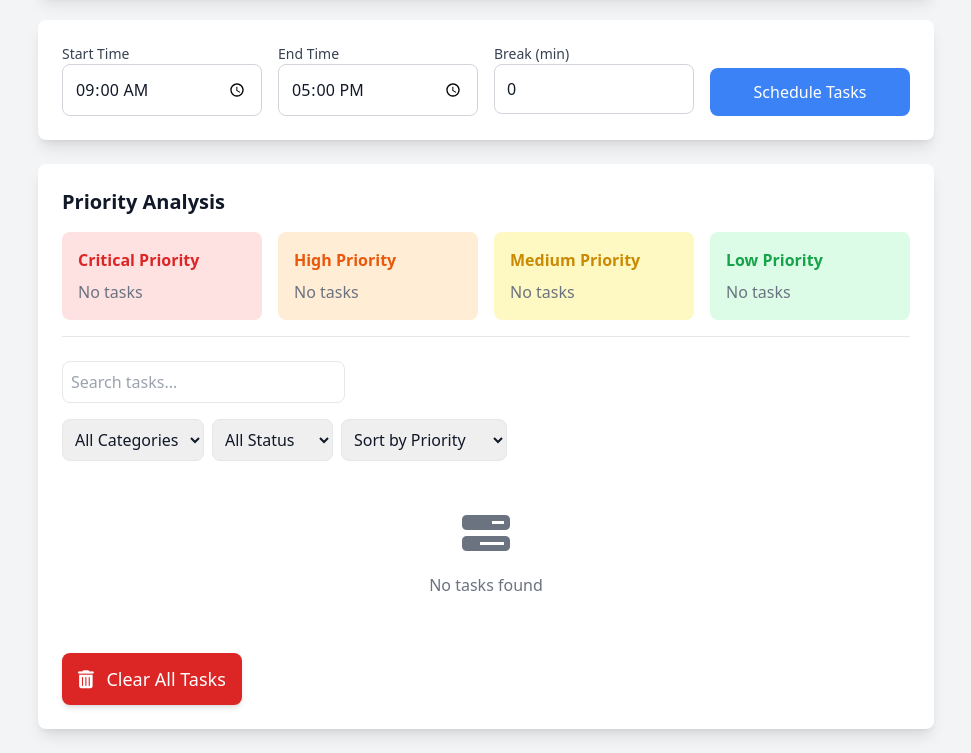
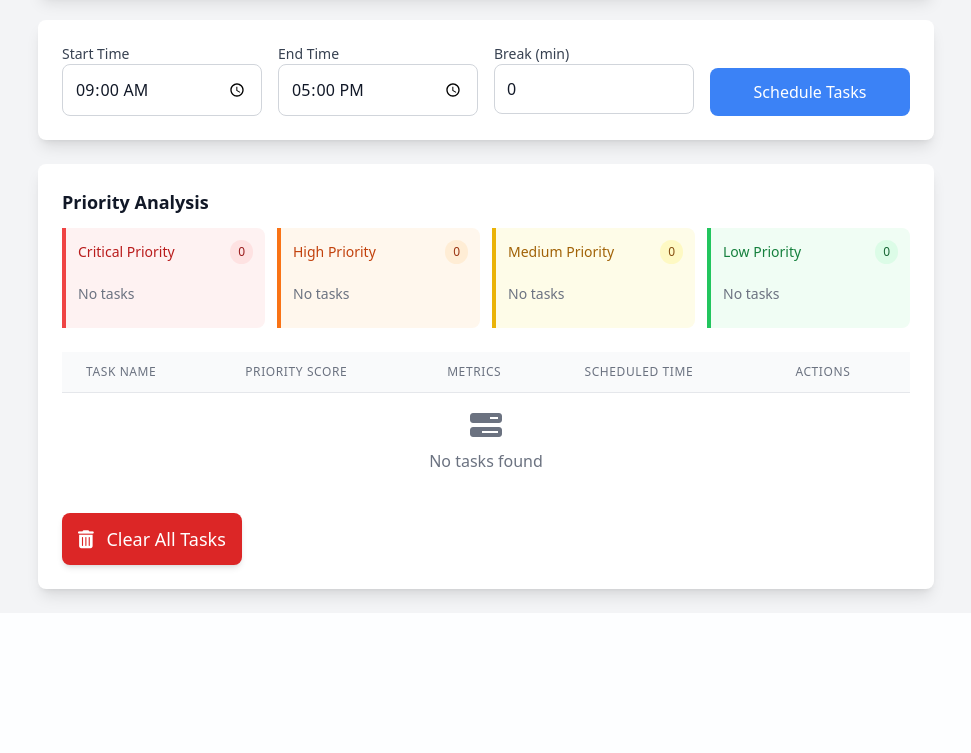
Before and after one commit to Shygul22/db, a PHP site: page / in a window 1280 px wide. Shown: the part 210-963 px from the top of the page, without its empty margins (154-1125 px from the left). After the commit the page ends 815 px from the top, so only its background shows below. Run offline with PHP 8.4, Linux system fonts and the light colour scheme; some libraries are stand-ins or nearby versions.

Commit message:
Add files via upload

```diff
--- a/index.php
+++ b/index.php
@@ -99,73 +99,53 @@
             <!-- Task List -->
             <div id="task-list" class="bg-white p-6 rounded-lg shadow-lg">
                 <!-- Priority Analysis Summary -->
-                <div id="priority-analysis" class="mb-6 border-b pb-4">
-                    <h3 class="text-xl font-semibold mb-4">Priority Analysis</h3>
-                    <div class="grid grid-cols-1 sm:grid-cols-4 gap-4">
-                        <div class="bg-red-100 p-4 rounded-lg">
-                            <h4 class="font-semibold text-red-600">Critical Priority</h4>
-                            <div id="critical-tasks" class="mt-2"></div>
+                <div id="priority-analysis" class="mb-6">
+                    <h3 class="text-lg font-semibold mb-3">Priority Analysis</h3>
+
+                    <div class="grid grid-cols-1 sm:grid-cols-2 lg:grid-cols-4 gap-3">
+                        <!-- Critical Priority -->
+                        <div class="border-l-4 border-red-500 bg-red-50 rounded-r-lg p-3">
+                            <div class="flex items-center justify-between mb-2">
+                                <h4 class="text-sm font-medium text-red-700">Critical Priority</h4>
+                                <span id="critical-count" class="text-xs bg-red-100 text-red-800 px-2 py-1 rounded-full"></span>
                             </div>
-                        <div class="bg-orange-100 p-4 rounded-lg">
-                            <h4 class="font-semibold text-orange-600">High Priority</h4>
-                            <div id="high-tasks" class="mt-2"></div>
+                            <div id="critical-tasks" class="text-sm space-y-2"></div>
                         </div>
-                        <div class="bg-yellow-100 p-4 rounded-lg">
-                            <h4 class="font-semibold text-yellow-600">Medium Priority</h4>
-                            <div id="medium-tasks" class="mt-2"></div>
+
+                        <!-- High Priority -->
+                        <div class="border-l-4 border-orange-500 bg-orange-50 rounded-r-lg p-3">
+                            <div class="flex items-center justify-between mb-2">
+                                <h4 class="text-sm font-medium text-orange-700">High Priority</h4>
+                                <span id="high-count" class="text-xs bg-orange-100 text-orange-800 px-2 py-1 rounded-full"></span>
                             </div>
-                        <div class="bg-green-100 p-4 rounded-lg">
-                            <h4 class="font-semibold text-green-600">Low Priority</h4>
-                            <div id="low-tasks" class="mt-2"></div>
+                            <div id="high-tasks" class="text-sm space-y-2"></div>
+                        </div>
+
+                        <!-- Medium Priority -->
+                        <div class="border-l-4 border-yellow-500 bg-yellow-50 rounded-r-lg p-3">
+                            <div class="flex items-center justify-between mb-2">
+                                <h4 class="text-sm font-medium text-yellow-700">Medium Priority</h4>
+                                <span id="medium-count" class="text-xs bg-yellow-100 text-yellow-800 px-2 py-1 rounded-full"></span>
+                            </div>
+                            <div id="medium-tasks" class="text-sm space-y-2"></div>
+                        </div>
+
+                        <!-- Low Priority -->
+                        <div class="border-l-4 border-green-500 bg-green-50 rounded-r-lg p-3">
+                            <div class="flex items-center justify-between mb-2">
+                                <h4 class="text-sm font-medium text-green-700">Low Priority</h4>
+                                <span id="low-count" class="text-xs bg-green-100 text-green-800 px-2 py-1 rounded-full"></span>
+                            </div>
+                            <div id="low-tasks" class="text-sm space-y-2"></div>
                         </div>
                     </div>
                 </div>
 
-                <!-- Search and filters remain the same -->
-                <div class="flex flex-col sm:flex-row gap-4 mb-4">
-                    <input type="text" id="task-search" placeholder="Search tasks..." onkeyup="filterTasks()"
-                        class="w-full sm:w-1/3 p-2 border rounded-lg">
+                <!-- Remove search and filters section and replace with just the task list -->
+                <div id="task-list-content" class="mt-4">
+                    <!-- Task list content will be populated by JavaScript -->
                 </div>
-                <div class="flex flex-wrap gap-2 mb-4">
-                    <select id="filter-category" onchange="filterTasks()" class="w-full sm:w-auto p-2 border rounded-lg">
-                        <option value="">All Categories</option>
-                        <option value="work">Work</option>
-                        <option value="personal">Personal</option>
-                        <option value="study">Study</option>
-                        <option value="health">Health</option>
-                        <option value="other">Other</option>
-                    </select>
 
-                    <select id="filter-status" onchange="filterTasks()" class="w-full sm:w-auto p-2 border rounded-lg">
-                        <option value="">All Status</option>
-                        <option value="pending">Pending</option>
-                        <option value="completed">Completed</option>
-                    </select>
-
-                    <select id="sort-tasks" onchange="sortAndUpdateTasks()" class="w-full sm:w-auto p-2 border rounded-lg">
-                        <option value="priority">Sort by Priority</option>
-                        <option value="dueDate">Sort by Due Date</option>
-                        <option value="progress">Sort by Progress</option>
-                        <option value="effort">Sort by Effort</option>
-                    </select>
-                </div>
-                <div id="task-list-content" class="mt-4 list-view">
-                    <div class="text-center py-12 px-4">
-                        <svg class="mx-auto h-16 w-16 text-gray-400" fill="none" stroke="currentColor" viewBox="0 0 48 48">
-                            <path stroke-linecap="round" stroke-linejoin="round" stroke-width="2" d="M9 5H7a2 2 0 00-2 2v12a2 2 0 002 2h10a2 2 0 002-2V7a2 2 0 00-2-2h-2M9 5a2 2 0 002 2h2a2 2 0 002-2M9 5a2 2 0 012-2h2a2 2 0 012 2m-6 9l2 2 4-4"></path>
-                        </svg>
-                        <h3 class="mt-4 text-lg font-medium text-gray-900">No tasks yet</h3>
-                        <p class="mt-2 text-sm text-gray-500">Get started by adding your first task using the form on the left.</p>
-                        <div class="mt-6">
-                            <button onclick="document.getElementById('task-name').focus()" class="inline-flex items-center px-4 py-2 border border-transparent shadow-sm text-sm font-medium rounded-md text-white bg-blue-600 hover:bg-blue-700 focus:outline-none focus:ring-2 focus:ring-offset-2 focus:ring-blue-500">
-                                <svg class="-ml-1 mr-2 h-5 w-5" xmlns="http://www.w3.org/2000/svg" fill="none" viewBox="0 0 24 24" stroke="currentColor">
-                                    <path stroke-linecap="round" stroke-linejoin="round" stroke-width="2" d="M12 6v6m0 0v6m0-6h6m-6 0H6"/>
-                                </svg>
-                                Add Your First Task
-                            </button>
-                        </div>
-                    </div>
-                </div>
                 <button onclick="clearAllTasks()" class="w-full sm:w-auto bg-red-600 text-white py-3 px-4 rounded-lg shadow-md hover:bg-red-700 focus:outline-none focus:ring-2 focus:ring-red-600 transition duration-300 mt-6 text-lg">
                     <i class="fa fa-trash mr-2"></i> Clear All Tasks
                 </button>
@@ -290,16 +270,8 @@ function calculatePriorityScore(task) {
         (effortWeight * normalizedEffort)
     ) * 2;
 
-    // Add time-based urgency boost if due date exists
-    let finalScore = baseScore;
-    if (task.dueDate) {
-        const daysUntilDue = getDaysUntilDue(task.dueDate);
-        if (daysUntilDue <= 1) finalScore *= 1.5;  // 50% boost for tasks due within 24 hours
-        else if (daysUntilDue <= 3) finalScore *= 1.2;  // 20% boost for tasks due within 3 days
-    }
-
-    // Normalize final score to 0-10 range and round to 2 decimal places
-    return Math.min(10, Math.max(0, finalScore)).toFixed(2);
+    // Return score rounded to 2 decimal places
+    return Math.min(10, Math.max(0, baseScore)).toFixed(2);
 }
 
 // Add helper function for date calculations
@@ -323,61 +295,96 @@ function getPriorityClass(score) {
 // Update the task element creation in updateTaskList function
 function updateTaskList(filteredTasks = tasks) {
     try {
-        updatePriorityAnalysis(); // Add this line at the start
+        updatePriorityAnalysis();
         const taskListContent = document.getElementById('task-list-content');
         taskListContent.innerHTML = '';
 
+        // Add table header
+        taskListContent.innerHTML = `
+            <div class="overflow-x-auto">
+                <table class="min-w-full divide-y divide-gray-200">
+                    <thead class="bg-gray-50">
+                        <tr>
+                            <th class="px-6 py-3 text-left text-xs font-medium text-gray-500 uppercase tracking-wider">Task Name</th>
+                            <th class="px-6 py-3 text-left text-xs font-medium text-gray-500 uppercase tracking-wider">Priority Score</th>
+                            <th class="px-6 py-3 text-left text-xs font-medium text-gray-500 uppercase tracking-wider">Metrics</th>
+                            <th class="px-6 py-3 text-left text-xs font-medium text-gray-500 uppercase tracking-wider">Scheduled Time</th>
+                            <th class="px-6 py-3 text-left text-xs font-medium text-gray-500 uppercase tracking-wider">Actions</th>
+                        </tr>
+                    </thead>
+                    <tbody class="bg-white divide-y divide-gray-200">
+                    </tbody>
+                </table>
+            </div>
+        `;
+
+        const tbody = taskListContent.querySelector('tbody');
+
         filteredTasks.forEach(task => {
-            const taskElement = document.createElement('div');
-            taskElement.className = `p-4 bg-gray-100 rounded-lg shadow-md mb-4 ${
-                task.completedTime ? 'opacity-50' : ''
-            }`;
-
             const priorityScore = calculatePriorityScore(task);
             const priorityClass = getPriorityClass(priorityScore);
             const priorityLabel = getPriorityLabel(priorityScore);
 
-            taskElement.innerHTML = `
-                <div class="flex justify-between items-start">
-                    <div class="flex-1">
-                        <h3 class="text-xl font-semibold">${task.name}</h3>
-                        <div class="${priorityClass} flex items-center gap-2">
-                            <span>Priority: ${priorityLabel}</span>
-                            <span>(Score: ${priorityScore})</span>
+            const tr = document.createElement('tr');
+            tr.className = `${task.completedTime ? 'bg-gray-50' : 'hover:bg-gray-50'} transition-colors`;
+
+            tr.innerHTML = `
+                <td class="px-6 py-4 whitespace-nowrap">
+                    <div class="flex items-center">
+                        <div class="text-sm font-medium text-gray-900 ${task.completedTime ? 'line-through' : ''}">
+                            ${task.name}
                         </div>
-                        <p class="text-gray-700">Urgency: ${task.urgency}/5 | Importance: ${task.importance}/5 | Effort: ${task.effort}h</p>
-                        <p>Scheduled Time: ${task.scheduledTime || 'Not scheduled'}</p>
-                        <p>Due Date: ${task.dueDate ? new Date(task.dueDate).toLocaleDateString() : 'No due date'}</p>
-                        <p class="text-gray-600">${task.description || 'No description'}</p>
                     </div>
-                    <div class="flex flex-col space-y-2 ml-4">
+                </td>
+                <td class="px-6 py-4 whitespace-nowrap">
+                    <div class="flex items-center">
+                        <div class="${priorityClass} text-sm">
+                            ${priorityLabel} (${priorityScore})
+                        </div>
+                    </div>
+                </td>
+                <td class="px-6 py-4 whitespace-nowrap">
+                    <div class="text-sm text-gray-700">
+                        U:${task.urgency}/5 | I:${task.importance}/5 | E:${task.effort}h
+                    </div>
+                </td>
+                <td class="px-6 py-4 whitespace-nowrap">
+                    <div class="text-sm text-gray-500">
+                        ${task.scheduledTime || 'Not scheduled'}
+                    </div>
+                </td>
+                <td class="px-6 py-4 whitespace-nowrap text-right text-sm font-medium">
+                    <div class="flex space-x-2">
                         ${!task.completedTime ? `
                             <button onclick="completeTask('${task.id}')"
-                                class="bg-green-500 text-white px-4 py-2 rounded-lg shadow-md hover:bg-green-600 transition duration-200 flex items-center">
-                                <i class="fa fa-check mr-2"></i>Complete
+                                class="bg-green-500 text-white px-3 py-1 rounded hover:bg-green-600 transition-colors">
+                                <i class="fa fa-check"></i>
                             </button>
                         ` : `
-                            <span class="text-green-600 font-medium">
-                                <i class="fa fa-check-circle mr-1"></i>Completed
+                            <span class="text-green-600">
+                                <i class="fa fa-check-circle"></i>
                             </span>
                         `}
                         <button onclick="deleteTask('${task.id}')"
-                            class="bg-red-500 text-white px-4 py-2 rounded-lg shadow-md hover:bg-red-600 transition duration-200 flex items-center">
-                            <i class="fa fa-trash mr-2"></i>Delete
+                            class="bg-red-500 text-white px-3 py-1 rounded hover:bg-red-600 transition-colors">
+                            <i class="fa fa-trash"></i>
                         </button>
                     </div>
-                </div>
+                </td>
             `;
-            taskListContent.appendChild(taskElement);
+
+            tbody.appendChild(tr);
         });
 
         // Show empty state if no tasks
         if (filteredTasks.length === 0) {
-            taskListContent.innerHTML = `
-                <div class="text-center text-gray-500 py-8">
-                    <i class="fa fa-tasks fa-3x mb-4"></i>
+            tbody.innerHTML = `
+                <tr>
+                    <td colspan="5" class="px-6 py-4 text-center text-gray-500">
+                        <i class="fa fa-tasks fa-2x mb-2"></i>
                         <p>No tasks found</p>
-                </div>
+                    </td>
+                </tr>
             `;
         }
     } catch (error) {
@@ -871,53 +878,14 @@ function updateDashboard() {
     dashboard.init();
 }
 
-// Update filterTasks function
-function filterTasks() {
-    const searchTerm = document.getElementById('task-search').value.toLowerCase();
-    const categoryFilter = document.getElementById('filter-category').value;
-    const statusFilter = document.getElementById('filter-status').value;
-
-    const filtered = tasks.filter(task => {
-        const matchesSearch = task.name.toLowerCase().includes(searchTerm);
-        const matchesCategory = !categoryFilter || task.category === categoryFilter;
-        const matchesStatus = !statusFilter ||
-            (statusFilter === 'completed' && task.completedTime) ||
-            (statusFilter === 'pending' && !task.completedTime);
-
-        return matchesSearch && matchesCategory && matchesStatus;
-    });
-
-    updateTaskList(filtered);
-}
-
-function sortAndUpdateTasks() {
-    const sortBy = document.getElementById('sort-tasks').value;
-    const sortedTasks = [...tasks].sort((a, b) => {
-        switch (sortBy) {
-            case 'priority':
-                return calculatePriorityScore(b) - calculatePriorityScore(a);
-            case 'dueDate':
-                return (a.dueDate || '') > (b.dueDate || '') ? 1 : -1;
-            case 'effort':
-                return (b.effort || 0) - (a.effort || 0);
-            case 'progress':
-                return (b.completedTime ? 1 : 0) - (a.completedTime ? 1 : 0);
-            default:
-                return 0;
-        }
-    });
-
-    updateTaskList(sortedTasks);
-}
-
 // Add this new function to analyze and display priority distribution
 function updatePriorityAnalysis() {
     try {
         const priorityGroups = {
-            critical: { tasks: [], element: 'critical-tasks', threshold: 8 },
-            high: { tasks: [], element: 'high-tasks', threshold: 6 },
-            medium: { tasks: [], element: 'medium-tasks', threshold: 4 },
-            low: { tasks: [], element: 'low-tasks', threshold: 0 }
+            critical: { tasks: [], element: 'critical-tasks', countElement: 'critical-count', threshold: 8 },
+            high: { tasks: [], element: 'high-tasks', countElement: 'high-count', threshold: 6 },
+            medium: { tasks: [], element: 'medium-tasks', countElement: 'medium-count', threshold: 4 },
+            low: { tasks: [], element: 'low-tasks', countElement: 'low-count', threshold: 0 }
         };
 
         // Group tasks by priority
@@ -939,32 +907,39 @@ function updatePriorityAnalysis() {
         // Update the UI for each priority group
         Object.entries(priorityGroups).forEach(([level, group]) => {
             const element = document.getElementById(group.element);
-            if (!element) return;
+            const countElement = document.getElementById(group.countElement);
+
+            if (!element || !countElement) return;
+
+            // Update count badge
+            countElement.textContent = group.tasks.length;
 
             if (group.tasks.length === 0) {
-                element.innerHTML = '<p class="text-gray-500">No tasks</p>';
+                element.innerHTML = '<div class="py-3 text-gray-500 text-sm">No tasks</div>';
                 return;
             }
 
-            element.innerHTML = `
-                <p class="font-medium">${group.tasks.length} task${group.tasks.length > 1 ? 's' : ''}</p>
-                <div class="mt-2 space-y-2">
-                    ${group.tasks
+            element.innerHTML = group.tasks
                 .sort((a, b) => calculatePriorityScore(b) - calculatePriorityScore(a))
-                        .slice(0, 3)
+                .slice(0, 2)
                 .map(task => `
-                            <div class="text-sm">
+                    <div class="flex items-center justify-between py-1">
+                        <div class="flex-1 truncate">
                             <div class="font-medium truncate">${task.name}</div>
-                                <div class="text-xs opacity-75">Score: ${calculatePriorityScore(task)}</div>
+                            <div class="text-xs text-gray-500">
+                                Score: ${calculatePriorityScore(task)} | ${task.scheduledTime || 'Not scheduled'}
                             </div>
-                        `).join('')}
-                    ${group.tasks.length > 3 ? `
-                        <div class="text-xs text-gray-500">
-                            +${group.tasks.length - 3} more tasks
                         </div>
-                    ` : ''}
+                    </div>
+                `).join('');
+
+            if (group.tasks.length > 2) {
+                element.innerHTML += `
+                    <div class="text-xs text-gray-500 text-right">
+                        +${group.tasks.length - 2} more
                     </div>
                 `;
+            }
         });
     } catch (error) {
         ErrorHandler.handle(error, 'Failed to update priority analysis');
```
Lines whose indentation alone changed are shown as unchanged.
